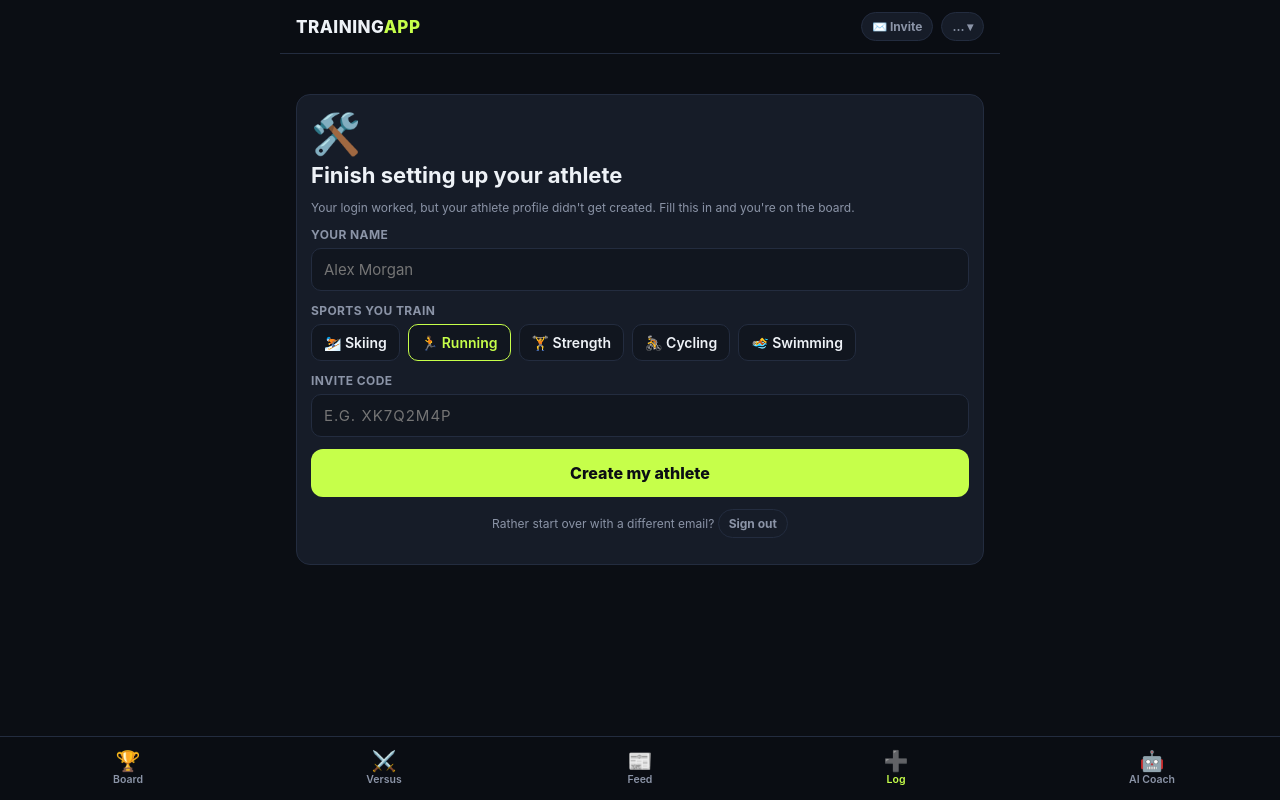
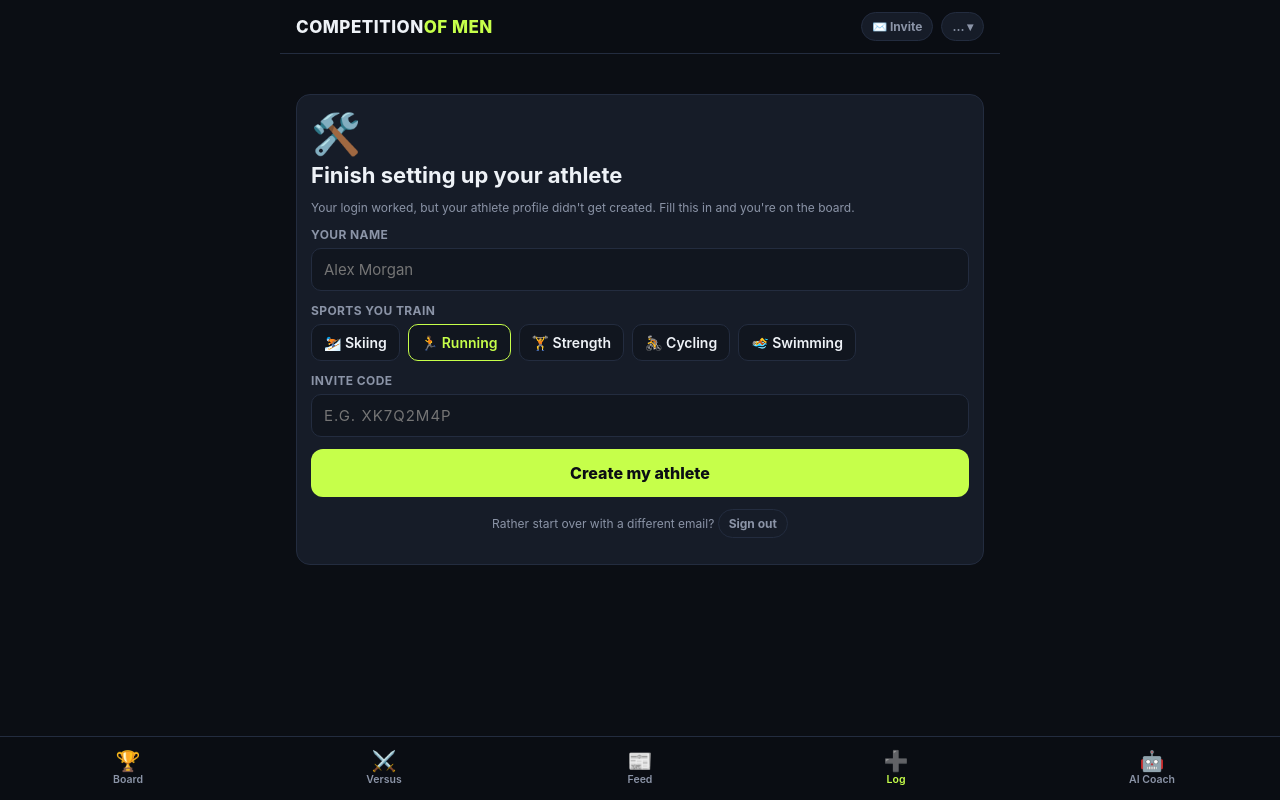
Before and after one commit to caseygergely-netizen/training-app, a React (Vite) app: page /log in a window 1280 px wide. Built offline with nearby package versions, Linux system fonts and the light colour scheme; no server answers; the database is empty; sample sign-in values are in the browser's storage.

Commit message:
Re-apply Competition of Men rename

```diff
--- a/index.html
+++ b/index.html
@@ -10,7 +10,7 @@
     <meta name="mobile-web-app-capable" content="yes" />
     <meta name="apple-mobile-web-app-capable" content="yes" />
     <meta name="apple-mobile-web-app-status-bar-style" content="black-translucent" />
-    <title>Training App — Compete. Catch up. Repeat.</title>
+    <title>Competition of Men — Compete. Catch up. Repeat.</title>
   </head>
   <body>
     <div id="root"></div>
--- a/src/App.jsx
+++ b/src/App.jsx
@@ -29,7 +29,7 @@ function Header() {
   return (
     <header className="topbar">
       <Link to="/" className="brand">
-        TRAINING<span>APP</span>
+        COMPETITION<span>OF MEN</span>
       </Link>
       <div className="topbar-actions">
         <Link className="chip" to="/invite">
```
Also changed, not shown: public/manifest.webmanifest.
